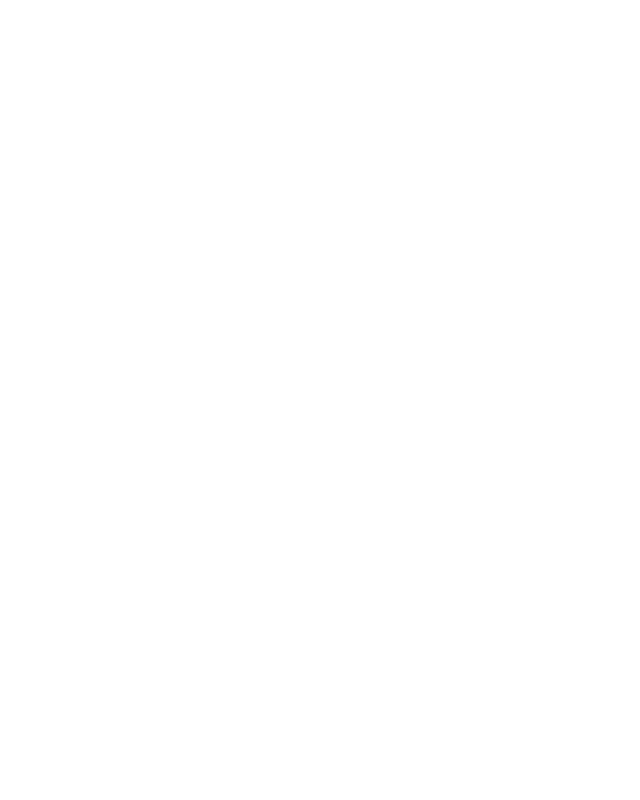
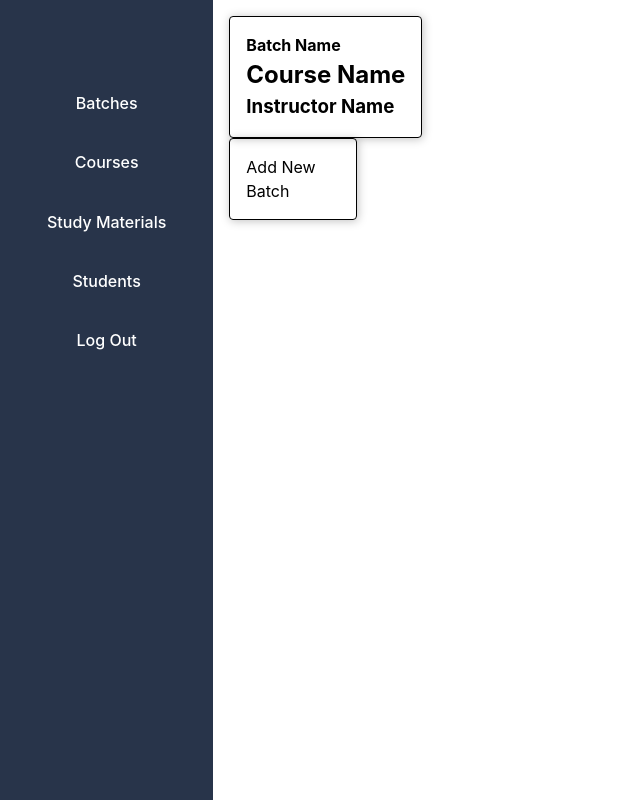
Before and after one commit to AnukoolFS1/e-learning-frontend, a React (Vite) app: page /dashboard/batches in a window 1280 px wide. Before the commit this address had no page. Shown: the whole page, without its empty margins (0-640 px from the left). Built offline with nearby package versions, Linux system fonts and the light colour scheme.

Commit message:
batch route and course route

```diff
--- a/src/App.jsx
+++ b/src/App.jsx
@@ -2,16 +2,20 @@
 import Signup from "./components/forms/Signup";
 import Dashboard from "./components/dashboard/Dashboards";
 import { BrowserRouter as Router, Routes, Route, Navigate } from "react-router-dom"
+import Batch from "./components/dashboard/Batch/Batch";
+import Course from "./components/dashboard/Course/Course";
 
 function App() {
 
   return (
     <Router>
       <Routes>
-        <Route path="/" element={<Navigate to={"/signin"}/>} />
+        <Route path="/" element={<Navigate to={"/signin"} />} />
         <Route path="/signin" element={<Signin />} />
         <Route path="/signup" element={<Signup />} />
         <Route path='/dashboard' element={<Dashboard />}>
+          <Route path="batches" element={<Batch />} />
+          <Route path="courses" element={<Course />} />
         </Route>
       </Routes>
     </Router>
--- /dev/null
+++ b/src/Context/store.js
@@ -0,0 +1,5 @@
+import { createContext } from "react"
+
+const store = createContext({});
+
+export default store
--- /dev/null
+++ b/src/components/css/batch.css
@@ -0,0 +1,12 @@
+.batch{
+    padding: 1rem;
+}
+
+.batchCard{
+    border: 1px solid black;
+    box-shadow: 1px 1px 10px #00000040;
+    display: inline-block;
+    color: black;
+    padding: 1rem;
+    border-radius: 4px;
+}
--- /dev/null
+++ b/src/components/dashboard/AddCard.jsx
@@ -0,0 +1,10 @@
+const AddCard = ({tab}) => {
+
+    return (
+        <div className="batchCard"  style={{display:"block", width:"10vw"}}>
+            Add New {tab}
+        </div>
+    )
+}
+
+export default AddCard;
--- /dev/null
+++ b/src/components/dashboard/Batch/Batch.jsx
@@ -0,0 +1,14 @@
+import Batches from "./BatchCards"
+import "../../css/batch.css"
+import AddCard from "../AddCard";
+const Batch = () => {
+
+    return (
+        <div className="batch">
+            <Batches />
+            <AddCard tab={"Batch"} />
+        </div>
+    )
+}
+
+export default Batch;
--- /dev/null
+++ b/src/components/dashboard/Batch/BatchCards.jsx
@@ -0,0 +1,12 @@
+const Batches = () => {
+
+    return (
+        <div className="batchCard">
+            <h4>Batch Name</h4>
+            <h2>Course Name</h2>
+            <h3>Instructor Name</h3>
+        </div>
+    )
+}
+
+export default Batches;
--- /dev/null
+++ b/src/components/dashboard/Course/Course.jsx
@@ -0,0 +1,14 @@
+import "../../css/batch.css"
+import AddCard from "../AddCard";
+import Courses from "./CourseCards";
+const Course = () => {
+
+    return (
+        <div className="batch">
+            <Courses />
+            <AddCard tab={"Course"} />
+        </div>
+    )
+}
+
+export default Course;
--- /dev/null
+++ b/src/components/dashboard/Course/CourseCards.jsx
@@ -0,0 +1,12 @@
+const Courses = () => {
+
+    return (
+        <div className="batchCard">
+            <h4>Batch Name</h4>
+            <h2>Course Name</h2>
+            <h3>Instructor Name</h3>
+        </div>
+    )
+}
+
+export default Courses;
--- a/src/components/dashboard/Dashboards.jsx
+++ b/src/components/dashboard/Dashboards.jsx
@@ -1,14 +1,15 @@
+import { Outlet } from "react-router-dom";
 import Sidebar from "./Sidebar"
 import '../css//dashboard.css';
-
-
 
 const Dashboard = () => {
 
     return (
         <section className="dashboard">
             <Sidebar />
-            <div></div>
+            <div>
+                <Outlet></Outlet>
+            </div>
         </section>
     )
 }
--- a/src/components/dashboard/Sidebar.jsx
+++ b/src/components/dashboard/Sidebar.jsx
@@ -3,7 +3,13 @@
 
 
 const Sidebar = () => {
-    const aside = ["Batches", "Courses", "Study Materials","Students", "Logout"]
+    const aside = [
+        { name: "Batches", route: "batches" },
+        { name: "Courses", route: "courses" },
+        { name: "Study Materials", route: "study-materials" },
+        { name: "Students", route: "student" },
+        { name: "Log Out", route: "/" },
+    ]
 
     return (
         <aside className="sidebar">
@@ -11,7 +17,7 @@
                 {
                     aside.map(e => {
                         return (<li key={e}>
-                            <Link>{e}</Link>
+                            <Link to={e.route}>{e.name}</Link>
                         </li>)
                     })
                 }
--- a/src/index.css
+++ b/src/index.css
@@ -9,9 +9,9 @@
   line-height: 1.5;
   font-weight: 400;
 
-  color-scheme: light dark;
+  /* color-scheme: light dark; */
   color: rgba(255, 255, 255, 0.87);
-  background-color: #242424;
+  /* background-color: #242424; */
 
   font-synthesis: none;
   text-rendering: optimizeLegibility;
```
Also changed, not shown: src/Context/ContextProvider.jsx (added, +10 -0 lines).
